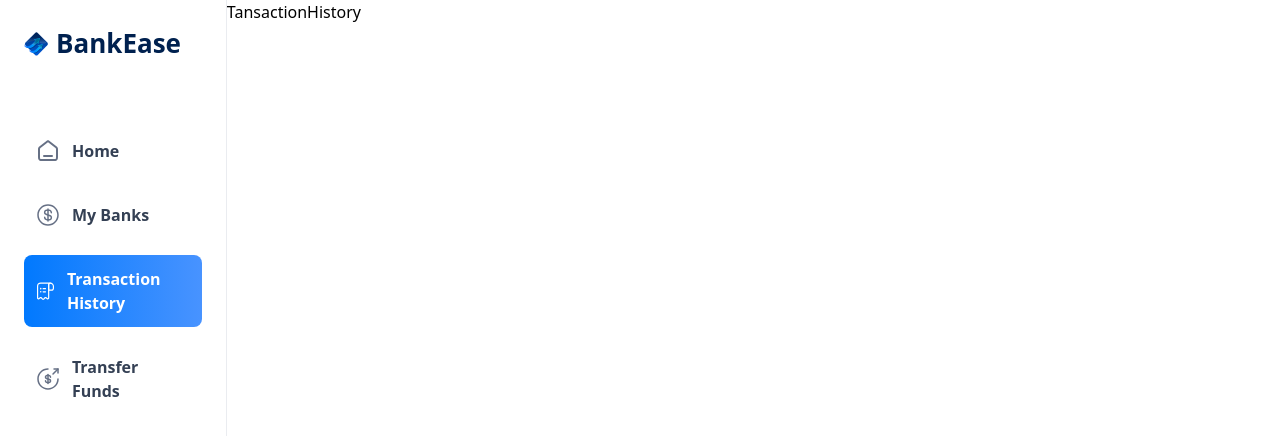
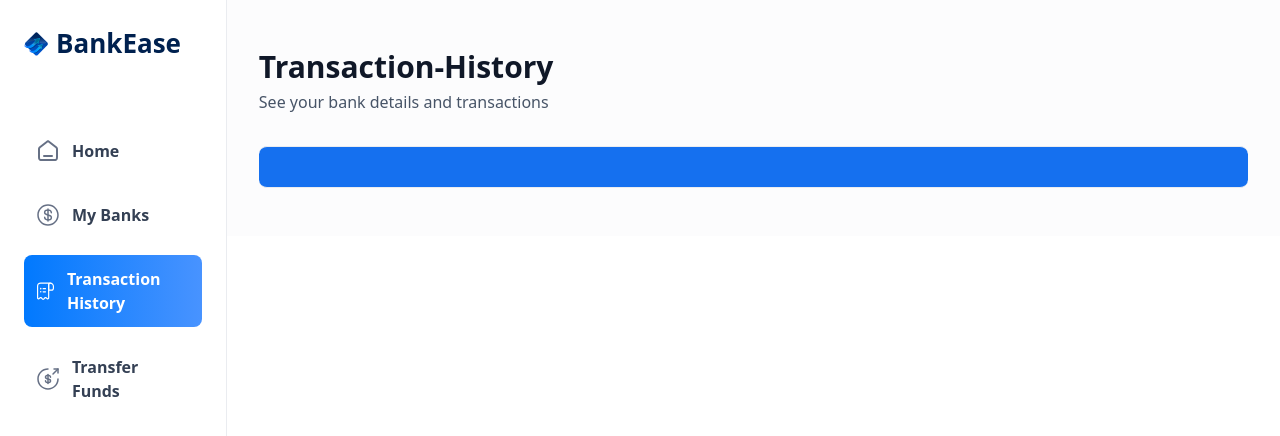
Before and after one commit to PuravRokad/BankEase, a Next.js app: page /transaction-history in a window 1280 px wide. Shown: the top 436 px of the page. Built offline with nearby package versions, Linux system fonts and the light colour scheme.

Commit message:
left-sidebar-pages

```diff
--- a/app/(root)/page.tsx
+++ b/app/(root)/page.tsx
@@ -12,7 +12,7 @@ const Home = () => {
                 <HeaderBox
                 type="greeting"
                 title="Welcome"
-                user={loggedIn? loggedIn.firstname : "Guest"}
+                user={loggedIn? loggedIn.firstName : "Guest"}
                 subtext="Access and manage your account and transaction efficiently."
                 />
 
--- a/app/(root)/transaction-history/page.tsx
+++ b/app/(root)/transaction-history/page.tsx
@@ -1,8 +1,29 @@
+import HeaderBox from '@/components/HeaderBox'
 import React from 'react'
 
 const TansactionHistory = () => {
   return (
-    <div>TansactionHistory</div>
+    <div className='transactions'>
+      <div className='transactions-header'>
+        <HeaderBox
+          title='Transaction-History'
+          subtext='See your bank details and transactions'
+        />
+
+      </div>
+
+      <div className='space-y-6'>
+        <div className='transactions-account'>
+          <div className='flex flex-col gap-2'>
+
+          </div>
+
+        </div>
+
+      </div>
+    </div>
+
+
   )
 }
 
--- a/components/BankCard.tsx
+++ b/components/BankCard.tsx
@@ -28,7 +28,7 @@ const BankCard = ({account, userName,showBalance = true}: CreditCardProps) => {
                 </div>
                 <p className='text-14 font-semibond tracking-[1.1px] text-white'>
                     **** **** **** **** <span className='text-16'>
-                        ₹1234
+                        1234
                     </span>
 
                 </p>
```
